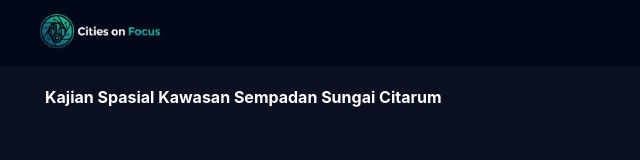
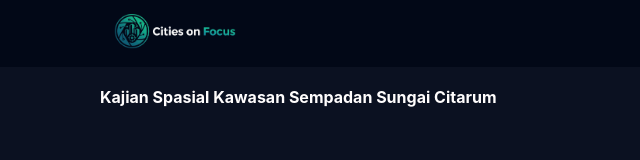
Before and after one commit to nawalsqwok/Cities-on-Focus, a plain HTML site: page case-studies/case-one/citarum.html in a window 1280 px wide. Shown: the whole page, without its empty margins (0-640 px from the left). Drawn offline with Linux system fonts and the light colour scheme.

Commit message:
change padding-left

```diff
--- a/style.css
+++ b/style.css
@@ -14,7 +14,7 @@ html {
 
 .brand-logo {
     width: 150px;
-    padding-left: 25px;
+    padding-left: 100px;
 }
 
 body {
@@ -132,7 +132,7 @@ p {
     background-color: #ffffff; /* Warna background polos gelap untuk section ini */
     backdrop-filter: blur(14px);
     display: flex;
-    padding-left: 40px;
+    padding-left: 100px;
     flex-direction: column;
     align-items: baseline;
 }
@@ -265,5 +265,5 @@ p {
     color: #fffdfd;
     font-size: medium;
     padding-top: 20px;
-    padding-left: 45px;
+    padding-left: 100px;
 }
```
Also changed, not shown: index.html (+4 -0 lines).
